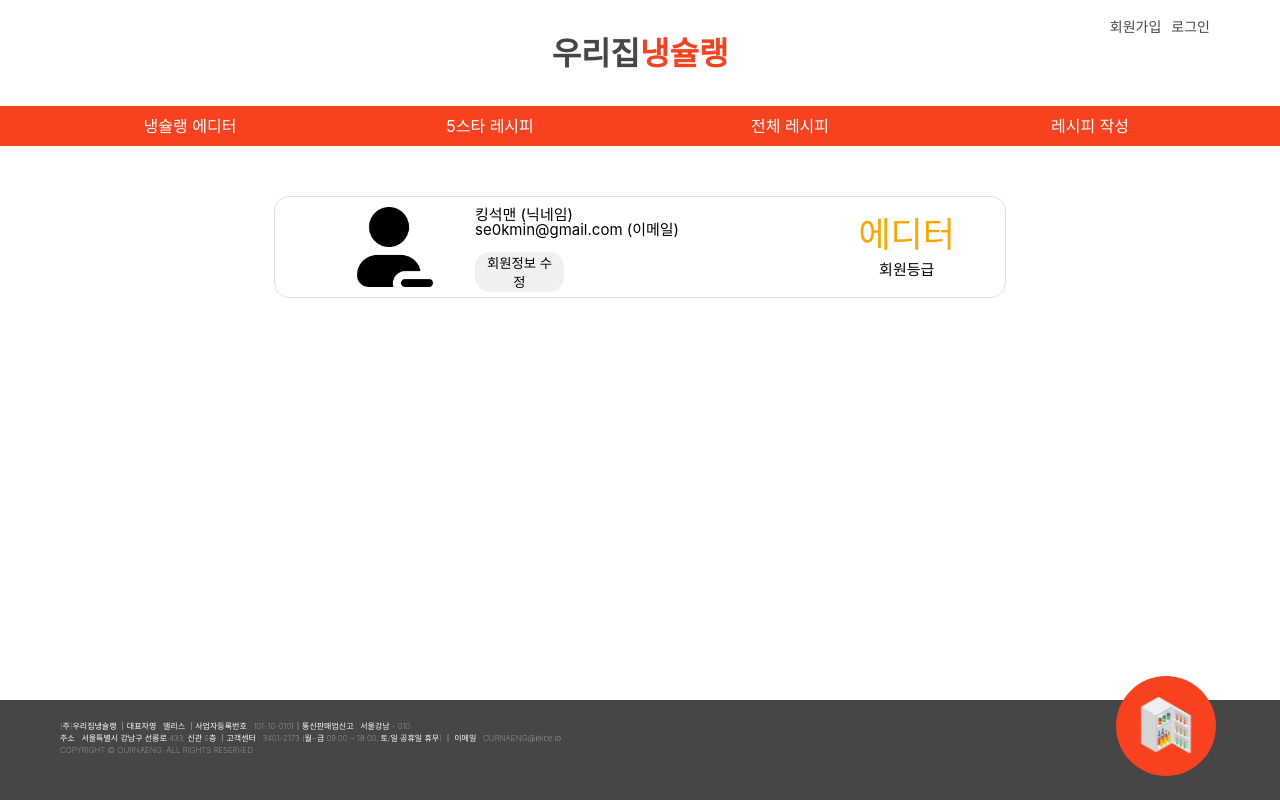
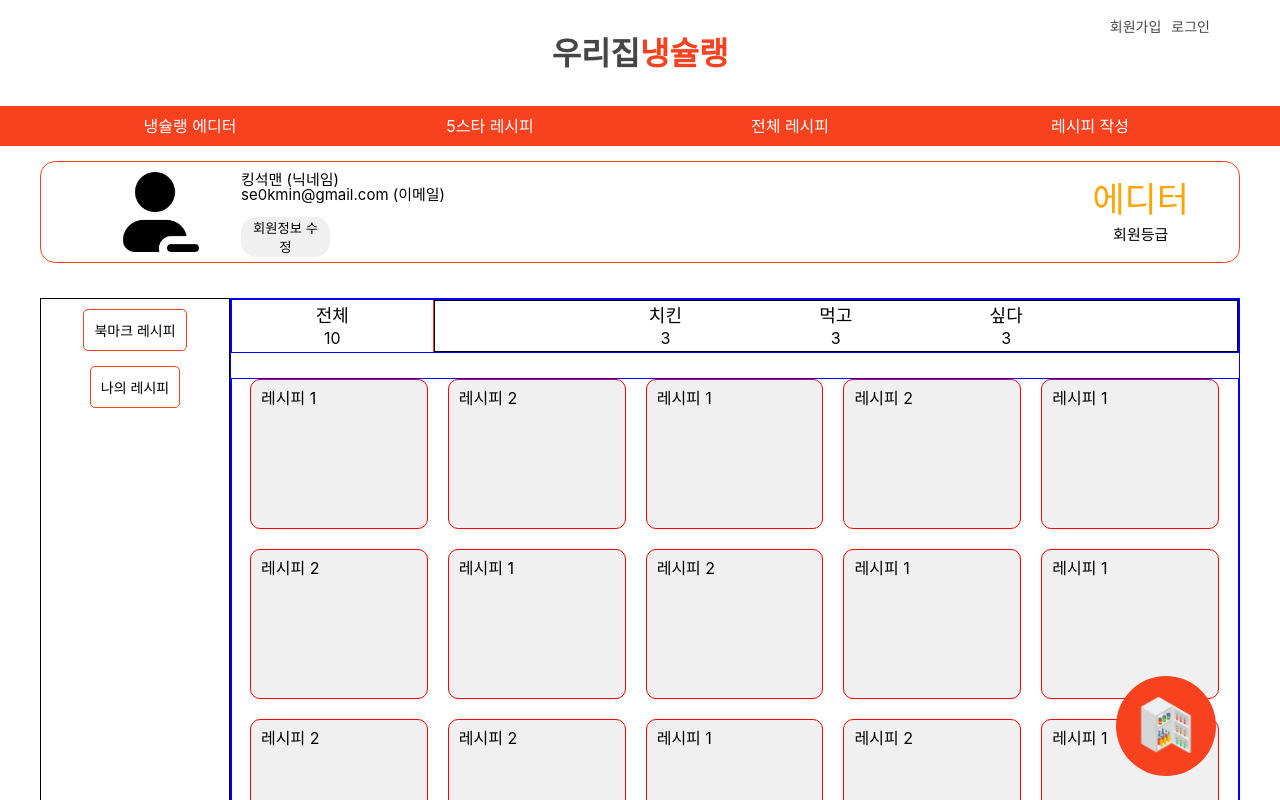
Before and after one commit to helloleesul/our-home-michelin, a React (Create React App) app: page /mypage in a window 1280 px wide. Shown: the top 800 px of the page. Built offline with nearby package versions, Linux system fonts and the light colour scheme.

Commit message:
Desigin 마이페이지 퍼블리싱

```diff
--- a/src/components/common/ModalBox.js
+++ b/src/components/common/ModalBox.js
@@ -25,7 +25,7 @@ function ModalBox(props) {
           data: { password: password.toString() },
         });
         if (response.data) {
-          alert(response.data);
+          alert("회원탈퇴 처리가 완료되었습니다.");
           navigate("/login");
         }
       } catch (error) {
--- a/src/components/pages/UserAccessForm/Input.style.js
+++ b/src/components/pages/UserAccessForm/Input.style.js
@@ -24,7 +24,6 @@ export const UserInput = styled.input`
     border-color: orange;
   }
   &:hover {
-    cursor: pointer;
     border-color: orange;
   }
 `;
--- a/src/components/pages/UserAccessForm/UserAccessForm.style.js
+++ b/src/components/pages/UserAccessForm/UserAccessForm.style.js
@@ -5,7 +5,7 @@ export const Container = styled.div`
   flex-direction: column;
   justify-content: center;
   align-items: center;
-  margin-bottom: 20px;
+  margin-top: 30px;
 `;
 
 export const ChefImage = styled.img`
--- a/src/pages/MyInfo.js
+++ b/src/pages/MyInfo.js
@@ -23,7 +23,7 @@ function MyInfo(props) {
     };
 
     try {
-      const response = await axios.post("/api/myinfo", userData);
+      const response = await axios.put("/api/myinfo", userData);
       console.log(response.data);
     } catch (error) {
       console.error("에러", error);
--- a/src/pages/MyPage.js
+++ b/src/pages/MyPage.js
@@ -34,8 +34,60 @@ function MyPage(props) {
           </S.GradeContainer>
         </S.UserContainer>
       </S.Container>
+      {/*dsadsa*/}
+      <S.RecipeBoxContainer>
+        <S.TabsContainer>
+          <S.TabButton>북마크 레시피</S.TabButton>
+          <S.TabButton>나의 레시피</S.TabButton>
+        </S.TabsContainer>
+        <S.RecipeContainer>
+          <S.countContainer>
+            <S.allCount>
+              <S.conterTitleText>전체</S.conterTitleText>
+              <p>10</p>
+            </S.allCount>
+            <S.menuCount>
+              <S.menuCountBox>
+                <S.conterTitleText>치킨</S.conterTitleText> <p>3</p>
+              </S.menuCountBox>
+              <S.menuCountBox>
+                <S.conterTitleText>먹고</S.conterTitleText> <p>3</p>
+              </S.menuCountBox>
+              <S.menuCountBox>
+                <S.conterTitleText>싶다</S.conterTitleText> <p>3</p>
+              </S.menuCountBox>
+            </S.menuCount>
+          </S.countContainer>
+          <S.RecipeList>
+            <S.RecipeCard>레시피 1</S.RecipeCard>
+            <S.RecipeCard>레시피 2</S.RecipeCard>
+            <S.RecipeCard>레시피 1</S.RecipeCard>
+            <S.RecipeCard>레시피 2</S.RecipeCard>
+            <S.RecipeCard>레시피 1</S.RecipeCard>
+            <S.RecipeCard>레시피 2</S.RecipeCard>
+            <S.RecipeCard>레시피 1</S.RecipeCard>
+            <S.RecipeCard>레시피 2</S.RecipeCard>
+            <S.RecipeCard>레시피 1</S.RecipeCard>
+            <S.RecipeCard>레시피 1</S.RecipeCard>
+            <S.RecipeCard>레시피 2</S.RecipeCard>
+            <S.RecipeCard>레시피 2</S.RecipeCard>
+            <S.RecipeCard>레시피 1</S.RecipeCard>
+            <S.RecipeCard>레시피 2</S.RecipeCard>
+            <S.RecipeCard>레시피 1</S.RecipeCard>
+            <S.RecipeCard>레시피 1</S.RecipeCard>
+          </S.RecipeList>
+          {/* 페이지네이션을 위한 버튼들 */}
+          <S.Pagination>
+            <S.PaginationButton>3</S.PaginationButton>
+          </S.Pagination>
+        </S.RecipeContainer>
+      </S.RecipeBoxContainer>
     </>
   );
 }
 
+MyPage.defaultProps = {
+  recipes: [], // 디폴트 레시피 데이터 배열
+};
+
 export default MyPage;
--- a/src/pages/MyPage.style.js
+++ b/src/pages/MyPage.style.js
@@ -1,18 +1,21 @@
 import styled from "@emotion/styled";
+import { MAIN_THEME_COLOR } from "../libs/const/color";
 export const Container = styled.div`
   display: flex;
   justify-content: center;
+  margin-top: -35px;
 `;
 
 export const UserContainer = styled.div`
-  width: 650px;
+  width: 100%;
   height: 100px;
   margin-top: 50px;
   padding-left: 80px;
-  border: 1px solid #e0dfe1;
+  border: 1px solid ${MAIN_THEME_COLOR[0]};
   border-radius: 15px;
   display: flex;
   align-items: center;
+  margin-bottom: 35px;
 `;
 
 export const ProfileImg = styled.img`
@@ -67,56 +70,108 @@ export const TextContainer = styled.div`
   gap: 10px;
 `;
 
-//모달 스타일
-export const ModalContainer = styled.div`
+// 레시피 목록
+export const RecipeBoxContainer = styled.div`
+  display: flex;
+  height: 800px;
+`;
+export const RecipeContainer = styled.div`
+  width: 100%;
+  border: 1px solid blue;
+`;
+
+export const RecipeList = styled.div`
+  display: flex;
+  flex-wrap: wrap;
+  gap: 20px;
+  border: 1px solid blue;
+  padding-left: 18px;
+`;
+
+export const RecipeCard = styled.div`
+  width: calc(18%);
+  height: 150px;
+  border: 1px solid red;
+  padding: 10px;
+  border-radius: 10px;
+  box-sizing: border-box;
+  background-color: #f0f0f0;
+  cursor: pointer;
+`;
+
+export const TabsContainer = styled.div`
+  padding: 10px;
+  display: flex;
+  align-items: center;
+  flex-direction: column;
+  gap: 15px;
+  border: 1px solid black;
+  width: 200px;
+`;
+
+export const TabButton = styled.button`
+  padding: 10px;
+  background-color: white;
+  border: 1px solid ${MAIN_THEME_COLOR[0]};
+  border-radius: 5px;
+  margin: 0 10px;
+  cursor: pointer;
+  font-size: 14px;
+`;
+
+export const countContainer = styled.div`
+  border: 1px solid blue;
+  margin-bottom: 25px;
+  display: flex;
+`;
+export const allCount = styled.div`
+  width: 25%;
   display: flex;
   flex-direction: column;
+  justify-content: center;
   align-items: center;
-  justify-content: space-between;
-  gap: 10px;
-  margin-bottom: 5px;
-  padding-top: 30px;
-`;
-export const ModalBtn = styled.button`
-  width: 360px;
-  height: 40px;
-  margin-top: 20px;
-  border-radius: 15px;
-  border: 1px solid #f7411f;
-  background-color: #f7411f;
-  color: white;
-  font-size: 16px;
-  margin-bottom: 25px;
-  right: 590px;
+  border-right: 1px solid ${MAIN_THEME_COLOR[0]};
 `;
 
-export const Input = styled.input`
-  width: 350px;
-  height: 35px;
-  padding-left: 8px;
-  margin-top: -10px;
-  border: 1px solid #ccc;
-  border-radius: 15px;
-  position: relative;
-  &:focus {
-    outline: none;
-    border-color: orange;
-  }
+export const menuCount = styled.div`
+  width: 100%;
+  height: 50px;
+  display: flex;
+  justify-content: center;
+  align-items: center;
+  gap: 50px;
+  border: 1px solid black;
+`;
+
+export const conterTitleText = styled.p`
+  font-size: 18px;
+  padding-bottom: 5px;
+  cursor: pointer;
+`;
+
+export const menuCountBox = styled.div`
+  width: 15%;
+  display: flex;
+  flex-direction: column;
+  justify-content: center;
+  align-items: center;
+`;
+
+export const Pagination = styled.div`
+  display: flex;
+  justify-content: center;
+  margin-top: 20px;
+`;
+
+export const PaginationButton = styled.button`
+  background-color: ${MAIN_THEME_COLOR[0]};
+  color: white;
+  border: none;
+  border-radius: 5px;
+  padding: 5px 10px;
+  margin: 0 5px;
+  cursor: pointer;
   &:hover {
-    cursor: pointer;
-    border-color: orange;
+    background-color: ${MAIN_THEME_COLOR[1]};
   }
 `;
-export const Label = styled.label`
-  font-weight: bold;
-  font-size: 12px;
-  margin-bottom: 4px;
-  margin-right: 310px;
-`;
-
-export const CloseBtn = styled.button`
-  background: transparent;
-  border: none;
-  margin-left: 610px;
-  padding-top: 20px;
-`;
```
